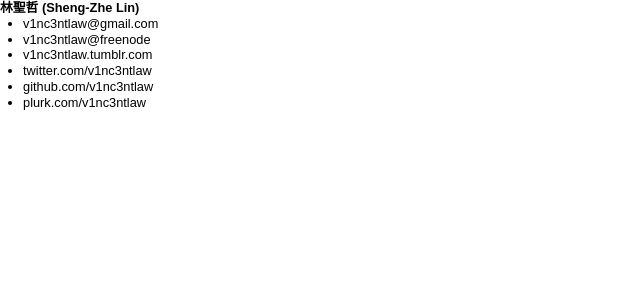
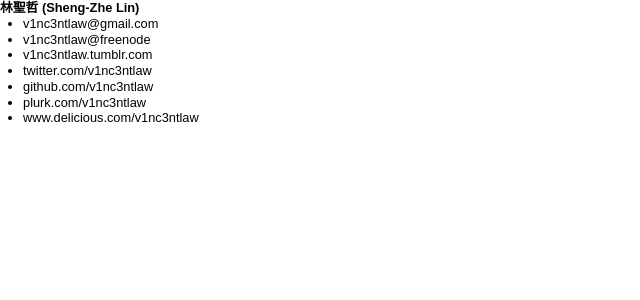
Before and after one commit to v1nc3ntlaw/v1nc3ntlaw.github.com, a Jekyll site: the page built from index.html, in a window 1280 px wide. Shown: the top 300 px of the page, without its empty margins (0-640 px from the left). Built offline with Jekyll 4.4.1, drawn with Linux system fonts in a browser that asks for light colours; nearby versions of some CDN libraries; Markdown is read by kramdown in place of the engine named in the settings; part of the change alters nothing that is shown.

Commit message:
added google analytics js, delicious link

```diff
--- a/_layouts/default.html
+++ b/_layouts/default.html
@@ -51,19 +51,17 @@
   -->
   <!-- end profiling code -->
 
-  <!-- change the UA-XXXXX-X to be your site's ID -->
-  <!--
-  <script>
-   var _gaq = [['_setAccount', 'UA-XXXXX-X'], ['_trackPageview']];
-   (function(d, t) {
-    var g = d.createElement(t),
-        s = d.getElementsByTagName(t)[0];
-    g.async = true;
-    g.src = ('https:' == location.protocol ? 'https://ssl' : 'http://www') + '.google-analytics.com/ga.js';
-    s.parentNode.insertBefore(g, s);
-   })(document, 'script');
-  </script>
-  -->
+  <!-- Google Analytics -->
+ <script type="text/javascript">
+   var _gaq = _gaq || [];
+   _gaq.push(['_setAccount', 'UA-19824398-1']);
+   _gaq.push(['_trackPageview']);
+   (function() {
+     var ga = document.createElement('script'); ga.type = 'text/javascript'; ga.async = true;
+     ga.src = ('https:' == document.location.protocol ? 'https://ssl' : 'http://www') + '.google-analytics.com/ga.js';
+     var s = document.getElementsByTagName('script')[0]; s.parentNode.insertBefore(ga, s);
+   })();
+ </script>
 
 </body>
 </html>
--- a/index.html
+++ b/index.html
@@ -17,6 +17,7 @@ title: Say Hi
         <li>twitter.com/v1nc3ntlaw</li>
         <li>github.com/v1nc3ntlaw</li>
         <li>plurk.com/v1nc3ntlaw</li>
+        <li>www.delicious.com/v1nc3ntlaw</li>
       </ul>
     </div>
   </div>
```
